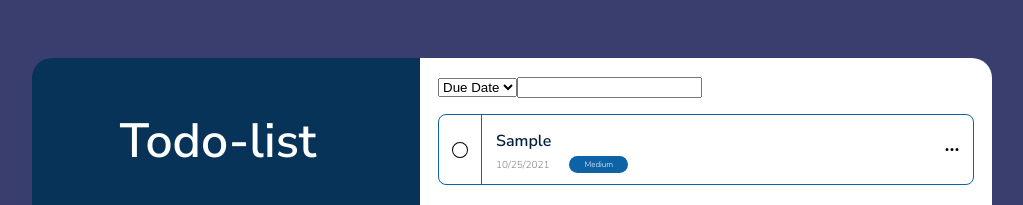
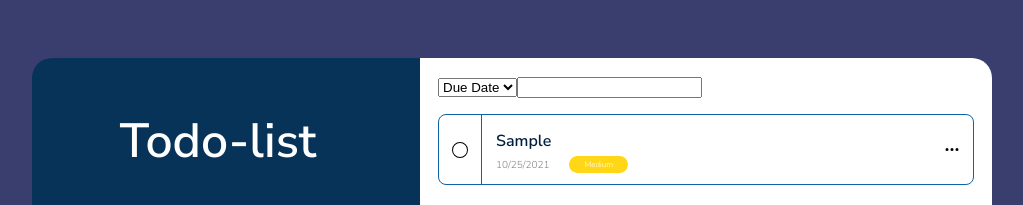
Before and after one commit to chrysillala/totododo, a React (Create React App) app: page / in a window 1280 px wide. Both pictures are taken after typing "Sample", "Sample" into the empty fields and a click on the input "Submit". Shown: the top 205 px of the page, without its empty margins (128-1151 px from the left). Built offline with nearby package versions, Linux system fonts and the light colour scheme.

Commit message:
add TodoPriorityPill color based on prop

```diff
--- a/src/components/TodoList/TodoListItem.js
+++ b/src/components/TodoList/TodoListItem.js
@@ -24,7 +24,7 @@ class TodoListItem extends React.Component {
           <TodoItemContent>
             <TodoTitle>{todo.title}</TodoTitle>
             <TodoDate>{(new Date(todo.dueDate)).toLocaleDateString()}</TodoDate>{' '}
-            <TodoPriorityPill>{priorities[todo.priority]}</TodoPriorityPill>
+            <TodoPriorityPill priority={todo.priority}>{priorities[todo.priority]}</TodoPriorityPill>
           </TodoItemContent>
           <TodoIcon>
             <GoKebabHorizontal onClick={() => this.setState({ isDropdownOpen: !isDropdownOpen })} />
--- a/src/components/TodoList/TodoListItem.styled.js
+++ b/src/components/TodoList/TodoListItem.styled.js
@@ -1,4 +1,6 @@
 import styled from 'styled-components';
+
+const priorityColors = ['var(--secondary)', 'var(--primary)', 'var(--red)'];
 
 export const TodoItemWrapper = styled.li`
   border: 1px solid var(--secondary);
@@ -41,7 +43,7 @@ export const TodoDate = styled.span`
 `
 
 export const TodoPriorityPill = styled.span`
-  background-color: var(--secondary);
+  background-color: ${({ priority }) => priorityColors[priority] || '#000'};
   padding: 3px 15px;
   color: var(--white);
   font-size: 8px;
```
